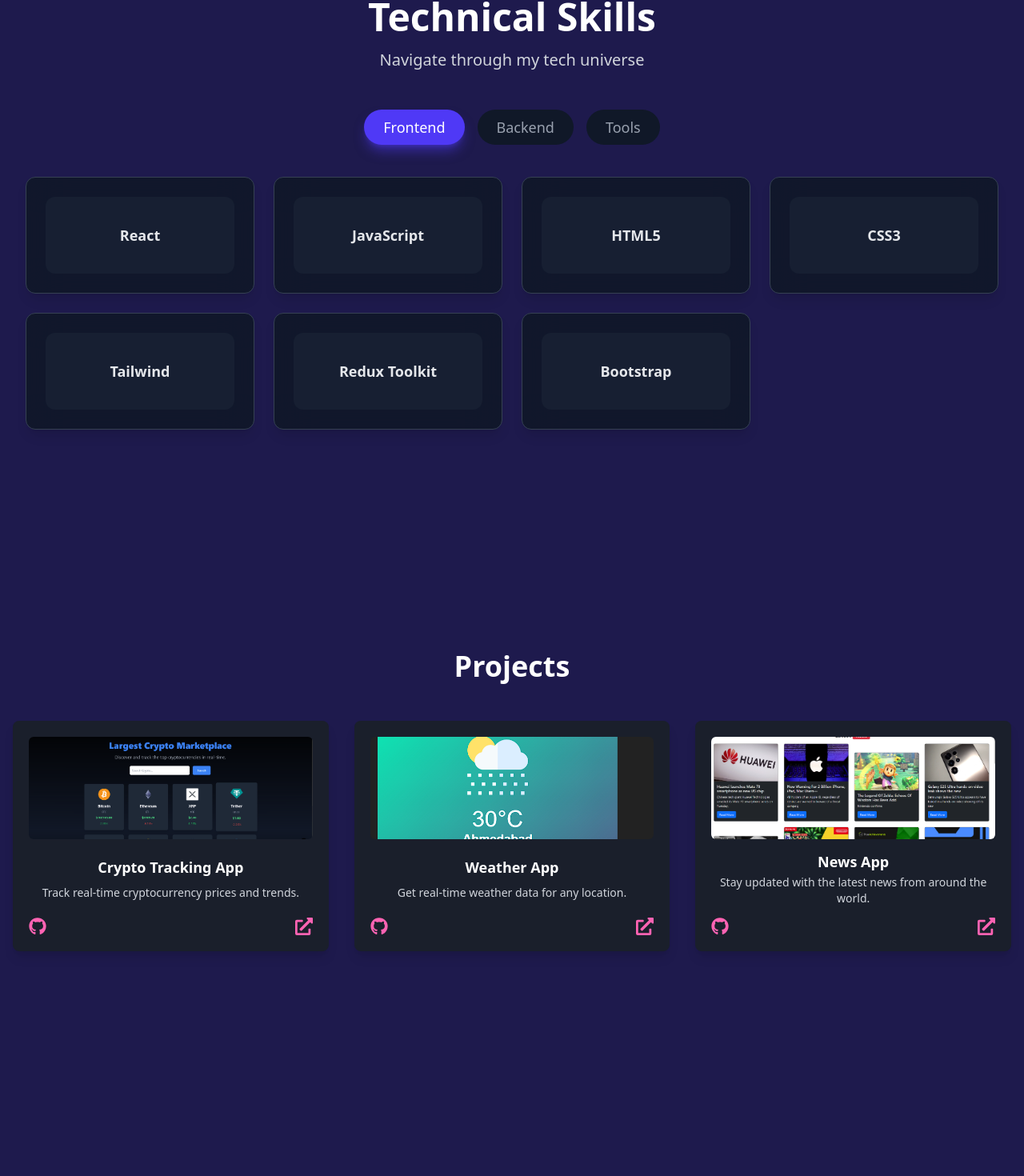
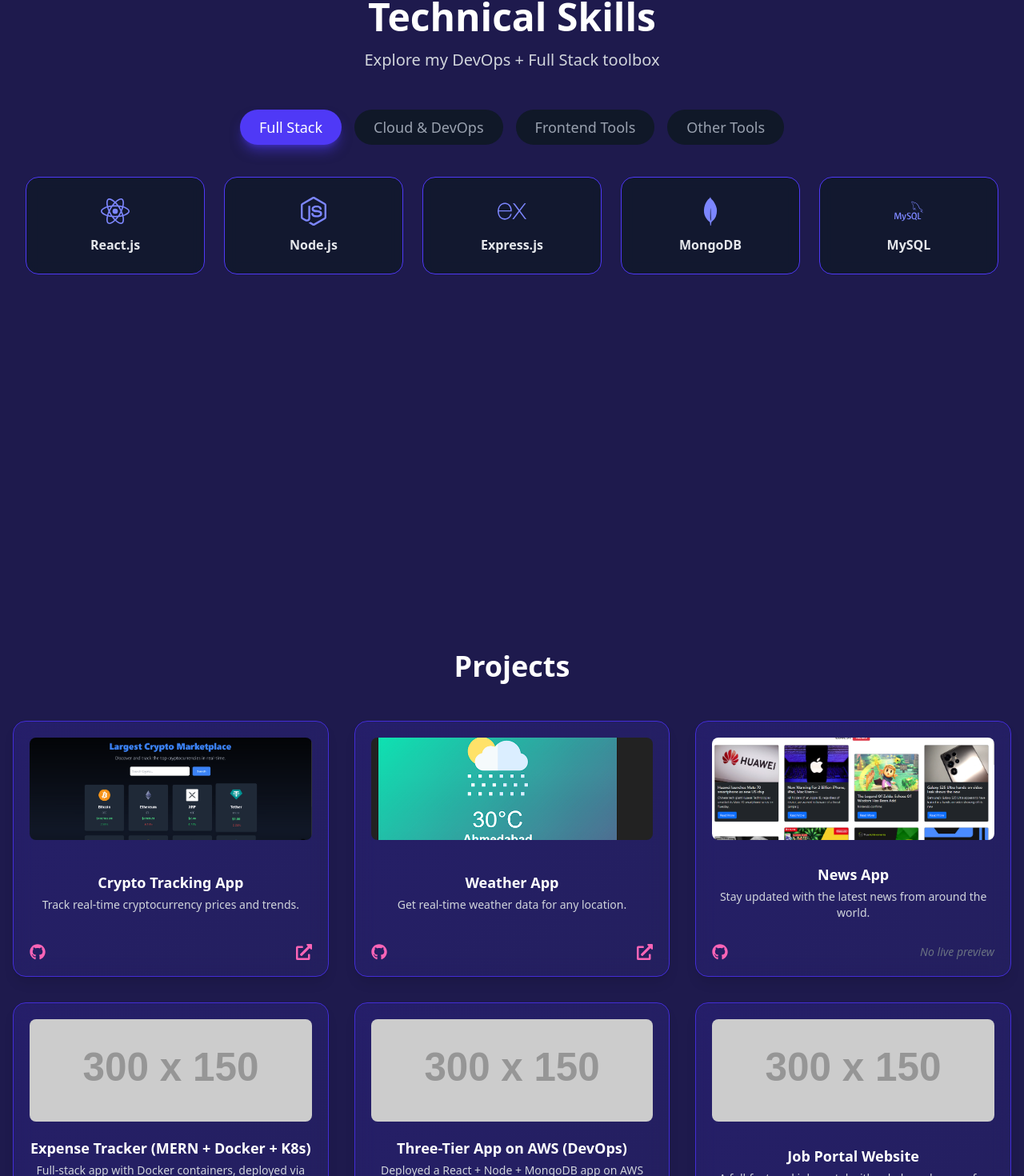
Before and after one commit to KrishnaMore19/portfolio1, a React (Vite) app: page / in a window 1280 px wide. Shown: the part 867-2337 px from the top of the page at 80% size. Built offline with nearby package versions, Linux system fonts and the light colour scheme.

Commit message:
Updated Hero, Projects, Skills components with new content and styling

```diff
--- a/package.json
+++ b/package.json
@@ -16,9 +16,10 @@
     "framer-motion": "^12.4.1",
     "react": "^19.0.0",
     "react-dom": "^19.0.0",
-    "react-icons": "^5.4.0",
+    "react-icons": "^5.5.0",
     "react-router-dom": "^7.1.5",
     "react-scroll": "^1.9.2",
+    "simple-icons": "^15.4.0",
     "tailwindcss": "^4.0.5"
   },
   "devDependencies": {
--- a/src/components/Hero.jsx
+++ b/src/components/Hero.jsx
@@ -45,7 +45,7 @@ const Hero = () => {
           viewport={{ once: true }}
           transition={{ duration: 0.8, delay: 0.2, ease: "easeOut" }}
         >
-          Web Developer | Full Stack developer Enthusiast
+          Full Stack Developer | DevOps Engineer
         </motion.p>
         <motion.p
           className="text-sm sm:text-base md:text-lg mb-4 sm:mb-6 opacity-80"
@@ -54,7 +54,8 @@ const Hero = () => {
           viewport={{ once: true }}
           transition={{ duration: 1, delay: 0.4 }}
         >
-          Combining creativity and cutting-edge functionality to develop intuitive, user-centric digital solutions that enhance engagement and deliver seamless experiences.
+         Passionate about building scalable web applications and automating cloud infrastructure.
+I blend development and operations to deliver robust, efficient, and user-friendly digital solutions.
         </motion.p>
 
         {/* Social Links */}
--- a/src/components/Projects.jsx
+++ b/src/components/Projects.jsx
@@ -1,6 +1,8 @@
 import React from "react";
 import { motion } from "framer-motion";
 import { FaGithub, FaExternalLinkAlt } from "react-icons/fa";
+
+const placeholderImage = "https://via.placeholder.com/300x150?text=Project+Preview";
 
 const projectData = [
   {
@@ -22,7 +24,30 @@ const projectData = [
     description: "Stay updated with the latest news from around the world.",
     image: "/news.png",
     github: "https://github.com/KrishnaMore19/newsapp",
-    live: "https://your-news-app-link.com",
+    live: null,
+  },
+  {
+    title: "Expense Tracker (MERN + Docker + K8s)",
+    description:
+      "Full-stack app with Docker containers, deployed via Kubernetes. Built using MongoDB, Express.js, React.js, and Node.js.",
+    image: null,
+    github: "https://github.com/KrishnaMore19/expenses-tracker",
+    live: null,
+  },
+  {
+    title: "Three-Tier App on AWS (DevOps)",
+    description:
+      "Deployed a React + Node + MongoDB app on AWS EKS using Terraform, Jenkins, and Kubernetes with GitOps CI/CD.",
+    image: null,
+    github: "https://github.com/KrishnaMore19/3-tier-on-aws",
+    live: null,
+  },
+  {
+    title: "Job Portal Website",
+    description: "A full-featured job portal with role-based access for employers and job seekers.",
+    image: null,
+    github: "https://github.com/KrishnaMore19/JobPortal",
+    live: null,
   },
 ];
 
@@ -34,7 +59,7 @@ const Projects = () => {
           className="text-4xl font-semibold mb-12"
           initial={{ opacity: 0, y: -20 }}
           whileInView={{ opacity: 1, y: 0 }}
-          viewport={{ once: false, amount: 0.2 }}
+          viewport={{ once: true, amount: 0.2 }}
           transition={{ duration: 0.6 }}
         >
           Projects
@@ -44,44 +69,51 @@ const Projects = () => {
           {projectData.map((project, index) => (
             <motion.div
               key={index}
-              className="bg-[#1a1f2b] p-5 rounded-lg shadow-lg w-full h-72 flex flex-col justify-between overflow-hidden"
+              className="bg-gradient-to-br from-indigo-800/30 to-indigo-900/30 border border-indigo-700 backdrop-blur-md p-5 rounded-2xl shadow-lg h-80 flex flex-col justify-between group transition hover:shadow-indigo-500/40"
               initial={{ opacity: 0, y: 50 }}
               whileInView={{ opacity: 1, y: 0 }}
-              viewport={{ once: false, amount: 0.2 }}
+              viewport={{ once: true, amount: 0.2 }}
               transition={{ duration: 0.5, delay: index * 0.2 }}
-              whileHover={{ scale: 1.05, boxShadow: "0px 4px 15px rgba(255, 99, 179, 0.5)" }}
+              whileHover={{ scale: 1.03 }}
             >
               <motion.img
-                src={project.image}
+                src={project.image || placeholderImage}
                 alt={project.title}
-                className="w-full h-32 object-cover rounded-md mb-3"
+                className="w-full h-32 object-cover rounded-lg mb-3"
                 initial={{ opacity: 0 }}
                 whileInView={{ opacity: 1 }}
-                viewport={{ once: false, amount: 0.3 }}
+                viewport={{ once: true, amount: 0.3 }}
                 transition={{ duration: 0.8 }}
               />
 
-              <h3 className="text-lg font-bold">{project.title}</h3>
-              <p className="text-sm text-gray-300">{project.description}</p>
+              <div>
+                <h3 className="text-lg font-bold mb-1">{project.title}</h3>
+                <p className="text-sm text-gray-300 line-clamp-3">{project.description}</p>
+              </div>
+
               <div className="flex justify-between mt-3">
                 <a
                   href={project.github}
                   target="_blank"
                   rel="noopener noreferrer"
-                  className="text-[#ff63b3] hover:text-white"
+                  className="text-pink-400 hover:text-white"
                   aria-label="GitHub"
                 >
-                  <FaGithub size={22} />
+                  <FaGithub size={20} />
                 </a>
+                {project.live ? (
                   <a
                     href={project.live}
                     target="_blank"
                     rel="noopener noreferrer"
-                  className="text-[#ff63b3] hover:text-white"
+                    className="text-pink-400 hover:text-white"
                     aria-label="Live Project"
                   >
-                  <FaExternalLinkAlt size={22} />
+                    <FaExternalLinkAlt size={20} />
                   </a>
+                ) : (
+                  <span className="text-gray-500 text-sm italic">No live preview</span>
+                )}
               </div>
             </motion.div>
           ))}
--- a/src/components/Skills.jsx
+++ b/src/components/Skills.jsx
@@ -1,13 +1,84 @@
 import React, { useState } from "react";
 import { motion } from "framer-motion";
+import {
+  SiReact,
+  SiNodedotjs,
+  SiMongodb,
+  SiExpress,
+  SiMysql,
+  SiDocker,
+  SiKubernetes,
+  SiTerraform,
+  SiJenkins,
+  SiHtml5,
+  SiCss3,
+  SiJavascript,
+  SiRedux,
+  SiTailwindcss,
+  SiBootstrap,
+  SiGithub,
+  SiGit,
+  SiFigma,
+  SiGnubash
+} from "react-icons/si";
+import { FaAws, FaCode } from "react-icons/fa"; // AWS and VS Code icons
 
 const Skills = () => {
-  const [activeCategory, setActiveCategory] = useState("Frontend");
+  const [activeCategory, setActiveCategory] = useState("Full Stack");
 
   const skillCategories = {
-    Frontend: ["React", "JavaScript", "HTML5", "CSS3", "Tailwind", "Redux Toolkit", "Bootstrap"],
-    Backend: ["Node.js", "Express", "MongoDB", "MySQL", "REST API"],
-    Tools: ["Git", "Github", "VS Code", "Figma"],
+    "Full Stack": [
+      { name: "React.js", icon: <SiReact /> },
+      { name: "Node.js", icon: <SiNodedotjs /> },
+      { name: "Express.js", icon: <SiExpress /> },
+      { name: "MongoDB", icon: <SiMongodb /> },
+      { name: "MySQL", icon: <SiMysql /> },
+    ],
+    "Cloud & DevOps": [
+      { name: "AWS", icon: <FaAws /> },
+      { name: "Docker", icon: <SiDocker /> },
+      { name: "Kubernetes", icon: <SiKubernetes /> },
+      { name: "Terraform", icon: <SiTerraform /> },
+      { name: "Jenkins", icon: <SiJenkins /> },
+    ],
+    "Frontend Tools": [
+      { name: "HTML5", icon: <SiHtml5 /> },
+      { name: "CSS3", icon: <SiCss3 /> },
+      { name: "JavaScript", icon: <SiJavascript /> },
+      { name: "Redux Toolkit", icon: <SiRedux /> },
+      { name: "Tailwind CSS", icon: <SiTailwindcss /> },
+      { name: "Bootstrap", icon: <SiBootstrap /> },
+    ],
+    "Other Tools": [
+      { name: "Git", icon: <SiGit /> },
+      { name: "GitHub", icon: <SiGithub /> },
+      { name: "VS Code", icon: <FaCode /> },
+      { name: "Figma", icon: <SiFigma /> },
+      { name: "Bash Scripting", icon: <SiGnubash /> },
+    ],
+  };
+
+  const containerVariants = {
+    hidden: { opacity: 0 },
+    visible: {
+      opacity: 1,
+      transition: {
+        staggerChildren: 0.1,
+        delayChildren: 0.2
+      }
+    }
+  };
+
+  const itemVariants = {
+    hidden: { opacity: 0, y: 30 },
+    visible: {
+      opacity: 1,
+      y: 0,
+      transition: {
+        duration: 0.6,
+        ease: "easeOut"
+      }
+    }
   };
 
   return (
@@ -15,35 +86,37 @@ const Skills = () => {
       <div className="relative container mx-auto px-4 z-10">
         {/* Section Title */}
         <motion.div
-          initial={{ opacity: 0, x: -100 }}
-          whileInView={{ opacity: 1, x: 0 }}
+          initial={{ opacity: 0, y: -50 }}
+          whileInView={{ opacity: 1, y: 0 }}
           viewport={{ once: true }}
-          transition={{ duration: 0.6, ease: "easeOut" }}
+          transition={{ duration: 0.8, ease: "easeOut" }}
           className="text-center mb-12"
         >
           <h2 className="text-4xl md:text-5xl font-bold mb-4 text-white">Technical Skills</h2>
-          <p className="text-lg md:text-xl text-gray-300">Navigate through my tech universe</p>
+          <p className="text-lg md:text-xl text-gray-300">Explore my DevOps + Full Stack toolbox</p>
         </motion.div>
 
-        {/* Category Selection */}
+        {/* Category Buttons */}
         <motion.div
-          initial="hidden"
-          animate="visible"
-          variants={{
-            hidden: { opacity: 0, x: -100 },
-            visible: { opacity: 1, x: 0, transition: { staggerChildren: 0.2 } },
-          }}
+          initial={{ opacity: 0, y: -20 }}
+          whileInView={{ opacity: 1, y: 0 }}
+          viewport={{ once: true }}
+          transition={{ duration: 0.6, ease: "easeOut" }}
           className="flex flex-wrap justify-center gap-3 md:gap-4 mb-10"
         >
-          {Object.keys(skillCategories).map((category) => (
+          {Object.keys(skillCategories).map((category, index) => (
             <motion.button
               key={category}
-              variants={{ hidden: { opacity: 0, x: -50 }, visible: { opacity: 1, x: 0 } }}
-              className={`px-5 py-2 md:px-6 md:py-2 rounded-full text-base md:text-lg font-medium transition-colors relative
+              initial={{ opacity: 0, scale: 0.8 }}
+              whileInView={{ opacity: 1, scale: 1 }}
+              viewport={{ once: true }}
+              transition={{ duration: 0.4, delay: index * 0.1 }}
+              className={`px-5 py-2 md:px-6 md:py-2 rounded-full text-base md:text-lg font-medium transition-all duration-300 focus:outline-none focus:ring-2 focus:ring-indigo-500 focus:ring-offset-2 focus:ring-offset-indigo-950
                 ${activeCategory === category
                   ? "bg-indigo-600 text-white shadow-lg shadow-indigo-600/50"
-                  : "bg-gray-900 text-gray-400 hover:bg-gray-800"}`}
+                  : "bg-gray-900 text-gray-400 hover:bg-gray-800 hover:text-white"}`}
               onClick={() => setActiveCategory(category)}
+              whileHover={{ scale: 1.05 }}
               whileTap={{ scale: 0.95 }}
               aria-label={`Show ${category} skills`}
             >
@@ -54,29 +127,29 @@ const Skills = () => {
 
         {/* Skills Grid */}
         <motion.div
-          className="grid grid-cols-2 sm:grid-cols-3 md:grid-cols-4 gap-4 md:gap-6 px-2 md:px-4"
+          key={activeCategory}
+          variants={containerVariants}
           initial="hidden"
           animate="visible"
-          exit="hidden"
-          variants={{
-            hidden: { opacity: 0 },
-            visible: { opacity: 1, transition: { staggerChildren: 0.15 } },
-          }}
+          className="grid grid-cols-2 sm:grid-cols-3 md:grid-cols-4 lg:grid-cols-5 gap-5 md:gap-6 px-2 md:px-4"
         >
           {skillCategories[activeCategory].map((skill, index) => (
             <motion.div
-              key={skill}
-              variants={{
-                hidden: { opacity: 0, y: 50 },
-                visible: { opacity: 1, y: 0, transition: { duration: 0.6, delay: index * 0.1 } },
-              }}
+              key={`${activeCategory}-${skill.name}`}
+              variants={itemVariants}
               className="relative group"
+              whileHover={{ scale: 1.05 }}
+              whileTap={{ scale: 0.95 }}
             >
-              <div className="relative p-4 md:p-6 rounded-xl border border-gray-700 bg-gray-900/90
-                backdrop-blur-xl shadow-lg transition-all duration-300">
-                <div className="relative flex items-center justify-center h-20 md:h-24 w-full rounded-xl bg-gray-800/50">
-                  <h3 className="text-sm md:text-lg font-semibold text-gray-200">{skill}</h3>
+              <div className="relative p-5 md:p-6 rounded-2xl border border-indigo-600 bg-gray-900/80 backdrop-blur-sm
+                hover:shadow-indigo-500/40 hover:shadow-lg hover:border-indigo-400 transition-all duration-300
+                flex flex-col items-center justify-center text-center h-full min-h-[120px]">
+                <div className="text-3xl md:text-4xl text-indigo-400 mb-3 group-hover:text-indigo-300 transition-colors duration-300">
+                  {skill.icon}
                 </div>
+                <h3 className="text-sm md:text-base font-semibold text-gray-200 group-hover:text-white transition-colors duration-300">
+                  {skill.name}
+                </h3>
               </div>
             </motion.div>
           ))}
--- a/src/components/StarsBackground.jsx
+++ b/src/components/StarsBackground.jsx
@@ -1,10 +1,7 @@
 const StarsBackground = () => {
   return (
     <div className="fixed inset-0 w-full h-full pointer-events-none overflow-hidden bg-indigo-950">
-      <div
-        className="absolute inset-0 bg-stars animate-twinkle"
-        style={{ width: '100%', height: '100%', willChange: 'background' }} // Ensure dimensions are set
-      />
+      <div className="absolute inset-0 bg-stars animate-twinkle" />
     </div>
   );
 };
```
Also changed, not shown: 1 other file (tests, documents, lock files or other folders). Lines whose indentation alone changed are shown as unchanged.
